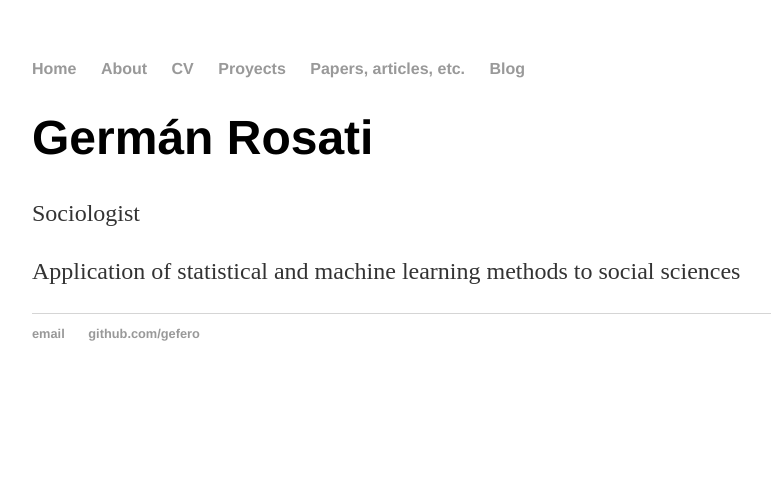
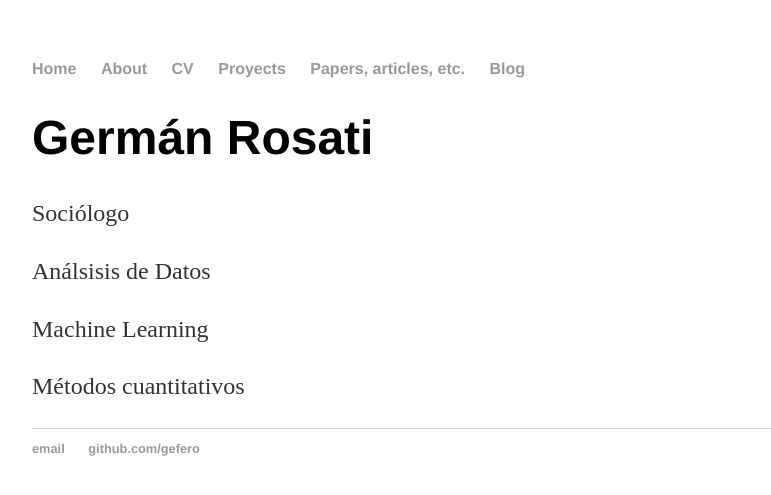
Before and after one commit to gefero/gefero.github.io, a Jekyll site: the page built from index.html, in a window 1280 px wide. Shown: the top 495 px of the page, without its empty margins (160-931 px from the left). Built offline with Jekyll 4.4.1, drawn with Linux system fonts in a browser that asks for light colours.

Commit message:
Update index.html

```diff
--- a/index.html
+++ b/index.html
@@ -4,6 +4,8 @@ title: Germán Rosati
 ---
 <div class="blurb">
 	<h1>Germán Rosati</h1>
-	<p>Sociologist</p>
-	<p>Application of statistical and machine learning methods to social sciences</p>
+	<p>Sociólogo</p>
+	<p>Análsisis de Datos</p>
+	<p>Machine Learning</p>
+	<p>Métodos cuantitativos</p>
 </div><!-- /.blurb -->
```
